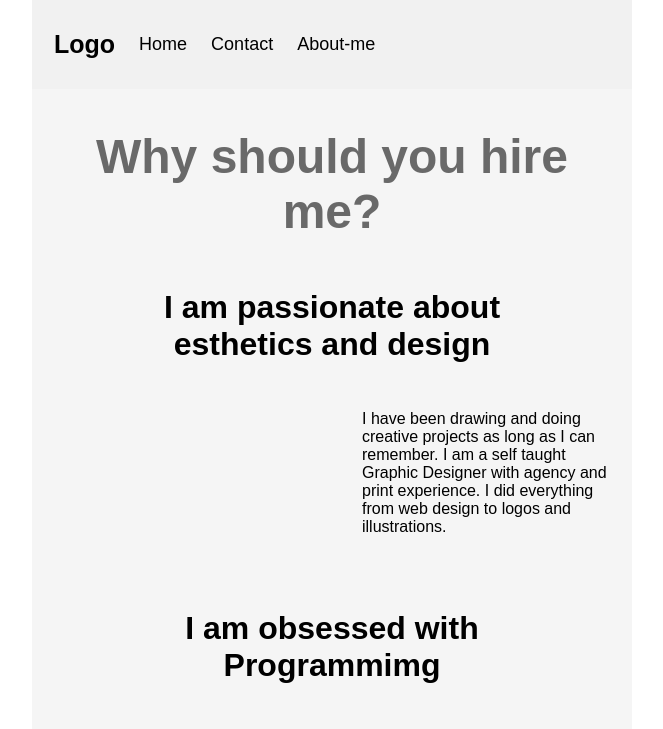
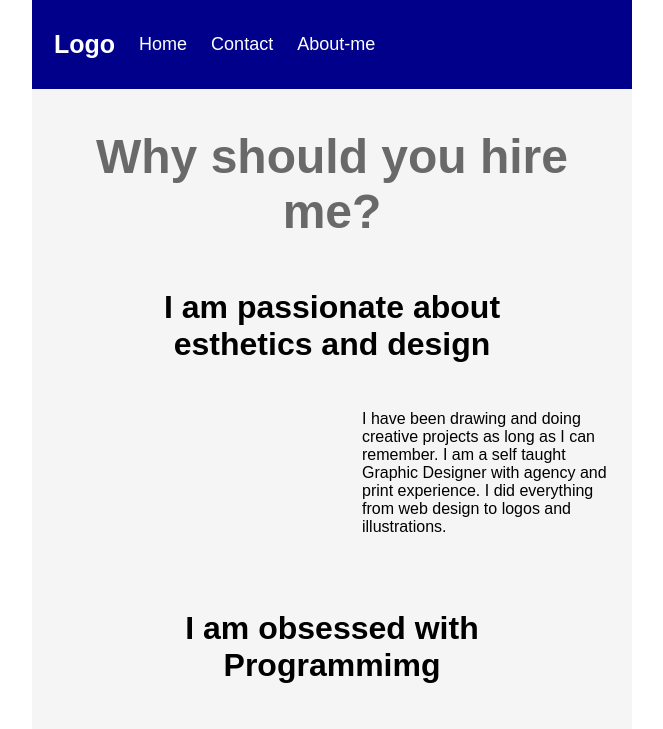
Before and after one commit to Baktijar/Responsive-Page, a plain HTML site: page index.html in a window 1280 px wide. Shown: the top 729 px of the page, without its empty margins (308-971 px from the left). Drawn offline with Linux system fonts and the light colour scheme.

Commit message:
styled header

```diff
--- a/style.css
+++ b/style.css
@@ -3,16 +3,17 @@
 body {
   margin: 0;
   font-family: Arial, Helvetica, sans-serif;
+
 }
 
 .header {
   overflow: hidden;
-  background-color: #f1f1f1;
+  background-color:darkblue;
   padding: 20px 10px;
 }
 .header a {
   float: left;
-  color: black;
+  color:white;
   text-align: center;
   padding: 12px;
   text-decoration: none;
```
